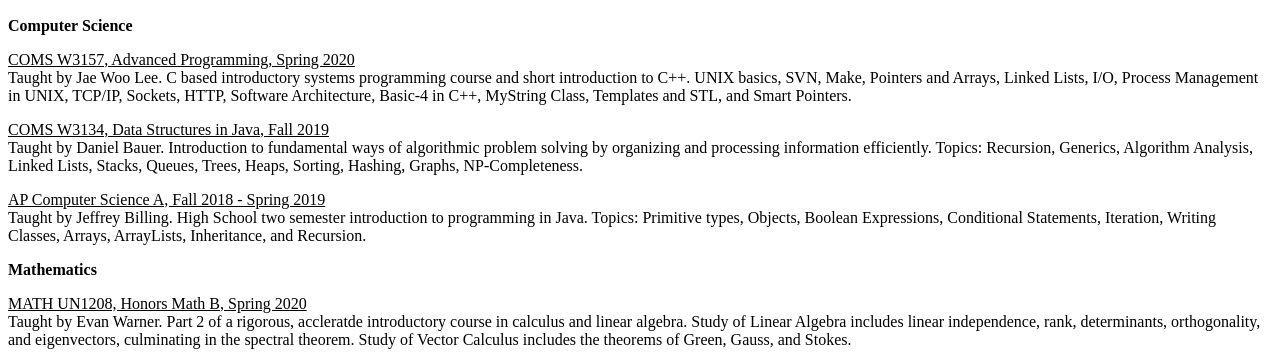
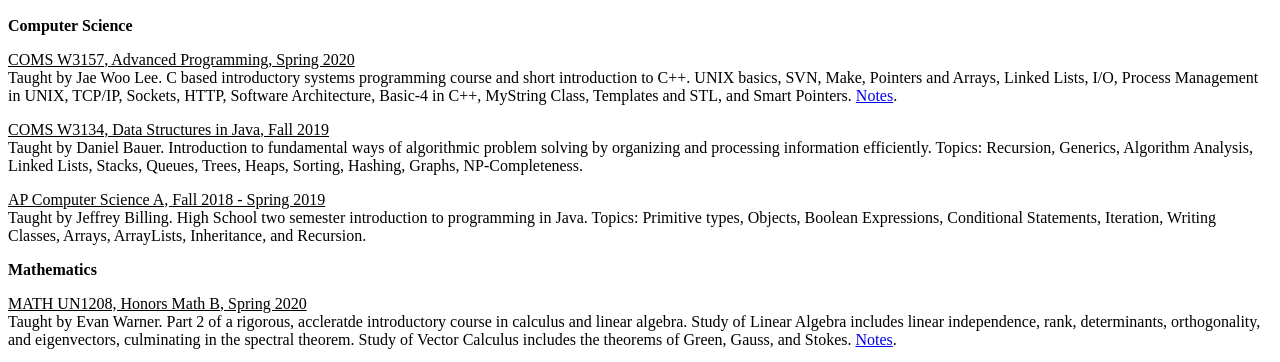
Before and after one commit to maturanamateo/maturanamateo.github.io, a plain HTML site: page index.html in a window 1280 px wide. Shown: the part 565-927 px from the top of the page. Drawn offline with Linux system fonts and the light colour scheme.

Commit message:
Update index.html

```diff
--- a/index.html
+++ b/index.html
@@ -28,7 +28,7 @@ April '19. Program that simulates the World Cup Qualifiers and the World Cup. <a
 <p><strong>Computer Science</strong></p>
 <p><u>COMS W3157, Advanced Programming, Spring 2020</u>
 <br>
-Taught by Jae Woo Lee. C based introductory systems programming course and short introduction to C++. UNIX basics, SVN, Make, Pointers and Arrays, Linked Lists, I/O, Process Management in UNIX, TCP/IP, Sockets, HTTP, Software Architecture, Basic-4 in C++, MyString Class, Templates and STL, and Smart Pointers. </p>
+Taught by Jae Woo Lee. C based introductory systems programming course and short introduction to C++. UNIX basics, SVN, Make, Pointers and Arrays, Linked Lists, I/O, Process Management in UNIX, TCP/IP, Sockets, HTTP, Software Architecture, Basic-4 in C++, MyString Class, Templates and STL, and Smart Pointers. <a href = "https://maturanamateo.github.io/COMS3157_notes.pdf">Notes</a>.</p>
 <p><u>COMS W3134, Data Structures in Java, Fall 2019</u>
 <br>
 Taught by Daniel Bauer. Introduction to fundamental ways of algorithmic problem solving by organizing and processing information efficiently. Topics: Recursion, Generics, Algorithm Analysis, Linked Lists, Stacks, Queues, Trees, Heaps, Sorting, Hashing, Graphs, NP-Completeness.</p>
@@ -38,7 +38,7 @@ Taught by Jeffrey Billing. High School two semester introduction to programming
 <p><strong>Mathematics</strong></p>
   <p><u>MATH UN1208, Honors Math B, Spring 2020</u>
     <br>
-    Taught by Evan Warner. Part 2 of a rigorous, accleratde introductory course in calculus and linear algebra. Study of Linear Algebra includes linear independence, rank, determinants, orthogonality, and eigenvectors, culminating in the spectral theorem. Study of Vector Calculus includes the theorems of Green, Gauss, and Stokes. </p>
+    Taught by Evan Warner. Part 2 of a rigorous, accleratde introductory course in calculus and linear algebra. Study of Linear Algebra includes linear independence, rank, determinants, orthogonality, and eigenvectors, culminating in the spectral theorem. Study of Vector Calculus includes the theorems of Green, Gauss, and Stokes. <a href = "https://maturanamateo.github.io/MATH1207_notes.pdf">Notes</a>.</p>
 <p><u>MATH UN1207, Honors Math A, Fall 2019</u>
 <br>
 Taught by Evan Warner. Part 1 of a rigorous, accelerated introductory course in calculus and linear algebra from a theoretical perspective rather than applied. Topics: Introduction to mathematical arguments, single-variable calculus from an abstract perspective, and linear algebra with a view towards calculus in several variables. During this course, Professor Warner maintained a <a href = "http://www.math.columbia.edu/~warner/honorsmathA.html">website</a> with all assignments. *Note: this link may be changed after next year when there is a more current MATH 1207 section*. During this class, I kept detailed notes in LaTeX. They can be found <a href = "https://maturanamateo.github.io/MATH1207_notes.pdf">here</a>. </p>
```
